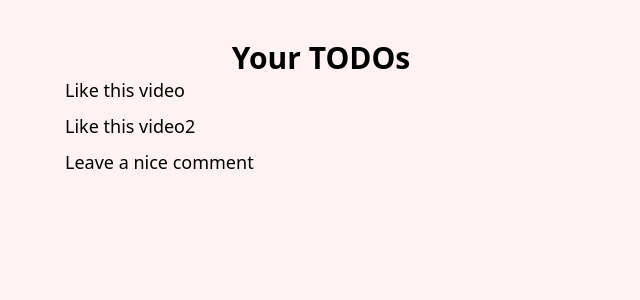
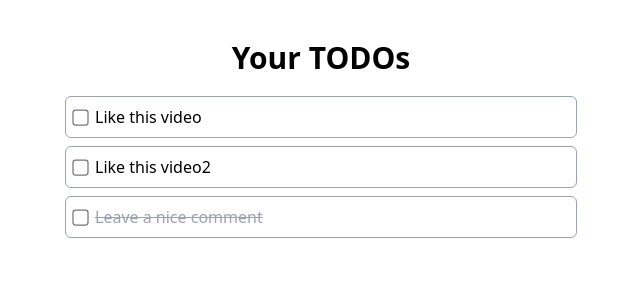
Before and after one commit to crichterdev/2024-react-beginner, a React (Vite) app: page / in a window 1280 px wide. Shown: the top 300 px of the page, without its empty margins (319-959 px from the left). Built offline with nearby package versions, Linux system fonts and the light colour scheme.

Commit message:
components and props explained, conditiional className

```diff
--- a/src/App.tsx
+++ b/src/App.tsx
@@ -1,17 +1,19 @@
+import TodoItem from "./components/TodoItem"
 import { dummyData as dummyData } from "./data/todos"
 
 function App() {
 
 
   return (
-    <main className="py-10 bg-red-50 h-screen">
+    <main className="py-10 h-screen space-y-5">
       <h1 className="font-bold text-3xl text-center">
         Your TODOs
       </h1>
       <div className="max-w-lg mx-auto">
         <div className="space-y-2">
           {dummyData.map(todo => (
-            <p key={todo.id} className="text-lg">{todo.title}</p>
+            // <p key={todo.id} className="text-lg">{todo.title}</p>
+            <TodoItem todo ={todo}/>
           ))
 
           }
--- /dev/null
+++ b/src/components/TodoItem.tsx
@@ -0,0 +1,19 @@
+import { Todo } from "../types/todo";
+
+interface TodoItemProps {
+todo: Todo;
+}
+export default function TodoItem({todo}: TodoItemProps){
+    return(
+        <div>
+            <label className="flex items-center gap-2 border rounded-md p-2 border-gray-400 bg-white hover:bg-slate-50">
+                <input type="checkbox" className="scale-125"/>
+                <span className={todo.completed? "line-through text-gray-400":""}>
+                    {todo.title}
+                </span>
+
+            </label>
+
+        </div>
+    )
+}
--- a/src/data/todos.ts
+++ b/src/data/todos.ts
@@ -14,6 +14,6 @@
   {
     id: 3,
     title: "Leave a nice comment",
-    completed: false,
+    completed: true,
   },
 ];
```
Also changed, not shown: 1 other file (tests, documents, lock files or other folders).
